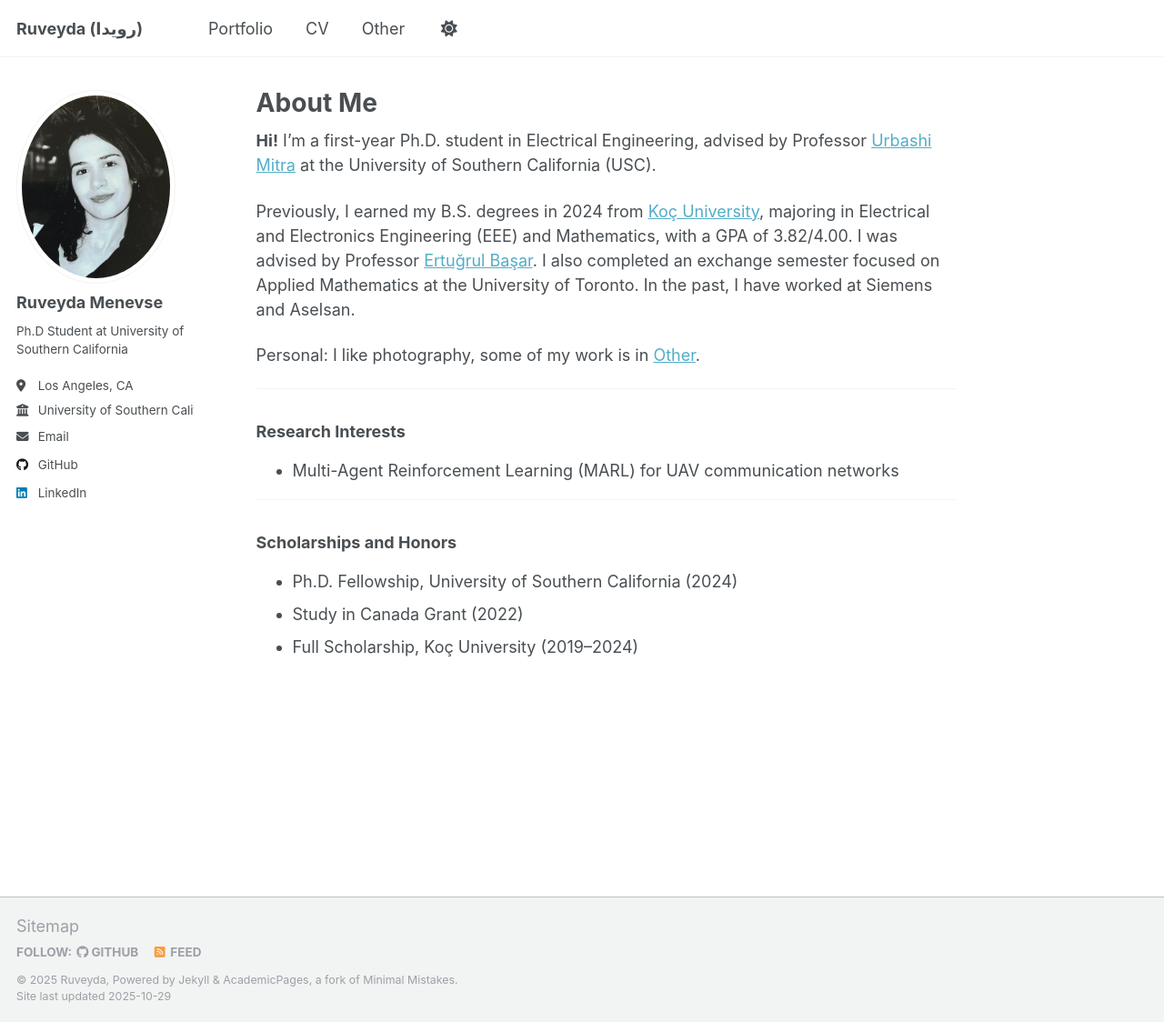
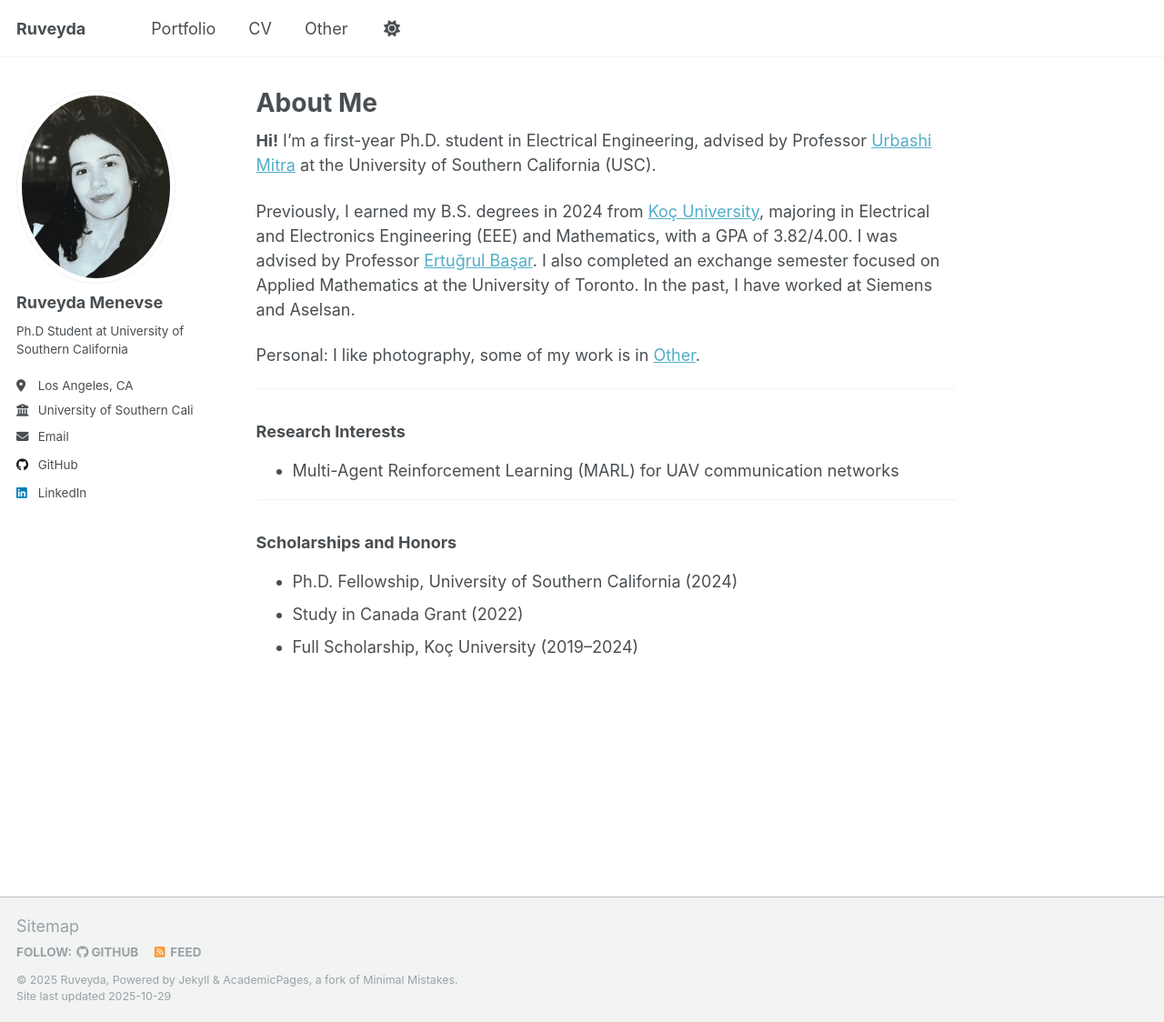
Before and after one commit to menevser/menevser.github.io, a Jekyll site: the page built from _pages/about.md, in a window 1280 px wide and 1124 px high. Shown: the whole window at 91% size. Built offline with Jekyll 4.4.1, drawn with Linux system fonts in a browser that asks for light colours.

Commit message:
Update _config.yml

```diff
--- a/_config.yml
+++ b/_config.yml
@@ -9,7 +9,7 @@
 # Basic Site Settings
 locale                   : "en-US"
 site_theme               : "default"
-title                    : "Ruveyda (رويدا)"
+title                    : "Ruveyda"
 title_separator          : "-"
 name                     : &name "Ruveyda"
 description              : &description "Ph.D Student at University of Southern California"
```
